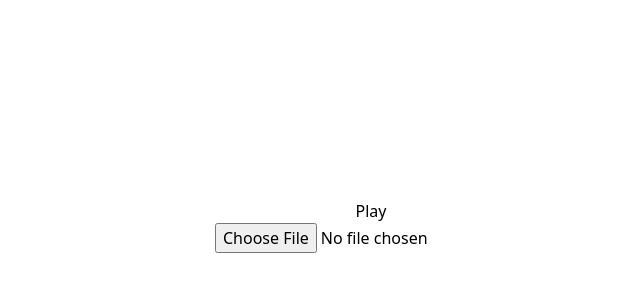
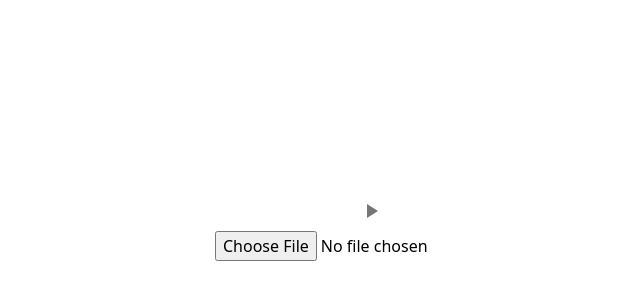
Before and after one commit to enze-l/simple-dj, a React (Create React App) app: page / in a window 1280 px wide. Shown: the part 174-474 px from the top of the page, without its empty margins (269-909 px from the left). Built offline with nearby package versions, Linux system fonts and the light colour scheme.

Commit message:
Exchange Text-Playbutton with icons

```diff
--- a/package.json
+++ b/package.json
@@ -3,6 +3,10 @@
   "version": "0.1.0",
   "private": true,
   "dependencies": {
+    "@emotion/react": "^11.9.0",
+    "@emotion/styled": "^11.8.1",
+    "@mui/icons-material": "^5.6.0",
+    "@mui/material": "^5.6.0",
     "@testing-library/jest-dom": "^5.16.4",
     "@testing-library/react": "^12.1.4",
     "@testing-library/user-event": "^13.5.0",
--- a/src/App.tsx
+++ b/src/App.tsx
@@ -1,13 +1,13 @@
 import React, {useState, useEffect, useRef} from 'react';
+import IconButton from "@mui/material/IconButton";
+import PlayArrowIcon from '@mui/icons-material/PlayArrow';
+import PauseIcon from '@mui/icons-material/Pause';
 
 function App() {
     const [file, setFile] = useState();
-    const [buttonText, setButtonText] = useState("Play")
+    const [playButton, setPlayButton] = useState(<PlayArrowIcon/>);
 
-    const PLAY = "Play";
-    const PAUSE = "Pause";
-
-    const audioElement = useRef<HTMLAudioElement>(new Audio());
+    const audioElement = useRef<HTMLAudioElement>();
 
     useEffect(() => {
         if (file) {
@@ -16,32 +16,41 @@ function App() {
             const track = audioContext.createMediaElementSource(audioElement.current);
             track.connect(audioContext.destination);
             audioContext.resume();
-            audioElement.current.play();
+            playSong();
         }
     }, [file])
 
     const handleFileUpload = (e: any) => {
-        if(e.target.files[0]) {
-            audioElement.current.pause();
-            setButtonText(PAUSE)
+        if (e.target.files[0]) {
+            pauseSong();
             setFile(e.target.files[0]);
         }
     }
 
+    const playSong = () => {
+        if (audioElement.current) {
+            audioElement.current.play();
+            setPlayButton(<PauseIcon/>);
+        }
+    }
+
+    const pauseSong = () => {
+        if (audioElement.current) {
+            audioElement.current.pause();
+            setPlayButton(<PlayArrowIcon/>)
+        }
+    }
+
     const handlePlayPause = () => {
-        if (audioElement.current.paused){
-            audioElement.current.play();
-            setButtonText(PAUSE);
-        } else {
-            audioElement.current.pause();
-            setButtonText(PLAY);
+        if (audioElement.current) {
+            audioElement.current.paused ? playSong() : pauseSong()
         }
     }
 
     return (
         <div className="grid place-items-center h-screen">
             <div className="grid grid-cols-1">
-                <button onClick={handlePlayPause}>{buttonText}</button>
+                <IconButton onClick={handlePlayPause}>{playButton}</IconButton>
                 <input onChange={handleFileUpload} id="audio" type="file" accept="audio/*"/>
             </div>
         </div>
```
Also changed, not shown: 1 other file (tests, documents, lock files or other folders).
